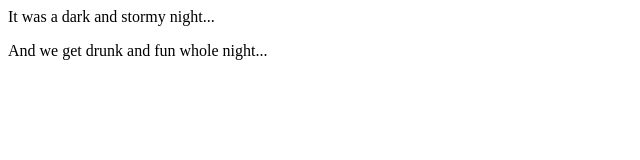
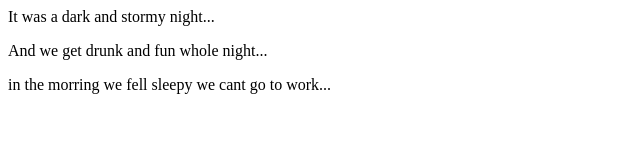
Before and after one commit to Lidya200/lidya, a plain HTML site: page index.html in a window 1280 px wide. Shown: the whole page, without its empty margins (0-640 px from the left). Drawn offline with Linux system fonts and the light colour scheme.

Commit message:
I chang the text

```diff
--- a/index.html
+++ b/index.html
@@ -2,5 +2,7 @@
   <body>
     <p>It was a dark and stormy night...</p>
     <p>And we get drunk and fun whole night...</p>
+    <p> in the morring we fell sleepy we cant go to work...</p>
+  </body>
   </body>
 </html>
```
